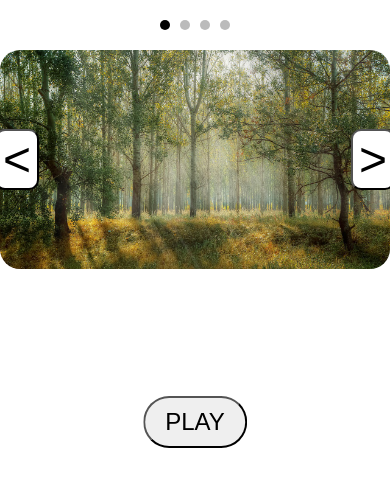
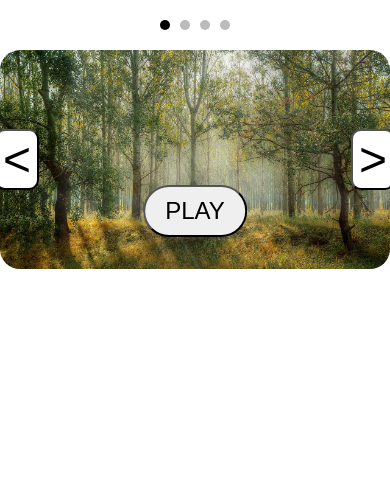
Before and after one commit to Nouster/simple_carousel, a plain HTML site: page index.html in a window 390 px wide. Both pictures are taken after a click on the element 165 px from the left and 25 px from the top of the page. Drawn offline with Linux system fonts and the light colour scheme.

Commit message:
media queries for small screens

```diff
--- a/css/style.css
+++ b/css/style.css
@@ -5,9 +5,9 @@ body{
 
 div.description{
   text-align: center;
-  font-size: 2.5rem;
+  font-size: 2rem;
   color: white;
-  text-transform: capitalize;
+  text-transform: uppercase;
   position: absolute;
   top: 70%;
   left: 50%;
@@ -73,3 +73,18 @@ button#play-pause {
 .dot.active {
   background-color: #030303;
 }
+
+@media screen and (max-width: 900px) {
+  button#play-pause {
+  position: absolute;
+  top: 25%;
+  left: 50%;
+  }
+  div.description{
+    position: absolute;
+    top: 40%;
+    left: 50%;
+    font-size: 1rem;
+  }
+
+}
--- a/index.html
+++ b/index.html
@@ -21,6 +21,6 @@
       <button class="control" id="prev">&lt;</button>
       <button class="control" id="next">&gt;</button>
     </div>
-    <div class="description">Forêt verdoyante</div>
+    <div class="description">Forêt verdoyante<br>Acheter l'image pour : <strong>200 €</strong></div>
   </body>
 </html>
--- a/js/main.js
+++ b/js/main.js
@@ -1,3 +1,4 @@
+// J'ai fait remonter toutes mes variables pour une meilleure lisibilité
 let description = document.querySelector("div.description");
 let previousButton = document.querySelector("#prev");
 let nextButton = document.querySelector("#next");
@@ -9,12 +10,12 @@ let intervalId;
 let dots = document.querySelectorAll("span.dot");
 let buttonsAnimation = document.querySelectorAll("button.control");
 
-
+// j'ai ajouté des informations en plus
 let imagesList = [
-  { src: "./img/1.jpg", alt: "Forêt verdoyante" },
-  { src: "./img/2.jpg", alt: "Montagne ensoleillée" },
-  { src: "./img/3.jpg", alt: "Campagne sepia" },
-  { src: "./img/4.jpg", alt: "Plage de galets" }
+  { src: "./img/1.jpg", alt: "Forêt verdoyante", prix: 200 },
+  { src: "./img/2.jpg", alt: "Montagne ensoleillée", prix: 100},
+  { src: "./img/3.jpg", alt: "Campagne sepia", prix: 400 },
+  { src: "./img/4.jpg", alt: "Plage de galets", prix: 250 }
 ];
 
 function startSlideshow() {
@@ -26,7 +27,7 @@ function startSlideshow() {
         currentIndex = 0;
       }
       myImage.src = imagesList[currentIndex].src;
-      description.innerHTML = imagesList[currentIndex].alt;
+      description.innerHTML =`${imagesList[currentIndex].alt}<br>Acheter l'image pour : <strong>${imagesList[currentIndex].prix} €</strong>`;
       myImage.style = "opacity: 0;";
       setTimeout(() => {
         myImage.style.transition = "opacity 1s ease-in-out";
@@ -54,6 +55,8 @@ playPauseButton.onclick = () => {
   }
 };
 
+
+
 nextButton.onclick = () => {
   if (isPlaying) {
     stopSlideshow();
@@ -63,7 +66,7 @@ nextButton.onclick = () => {
     currentIndex = 0;
   }
   myImage.src = imagesList[currentIndex].src;
-  description.innerHTML = imagesList[currentIndex].alt;
+  description.innerHTML = `${imagesList[currentIndex].alt}<br>Acheter l'image pour : <strong>${imagesList[currentIndex].prix} €</strong>`;
   updateDots();
 };
 
@@ -76,13 +79,14 @@ previousButton.onclick = () => {
     currentIndex = imagesList.length - 1;
   }
   myImage.src = imagesList[currentIndex].src;
-  description.innerHTML = imagesList[currentIndex].alt;
+  description.innerHTML = `${imagesList[currentIndex].alt}<br>Acheter l'image pour : <strong>${imagesList[currentIndex].prix} €</strong>`;
   updateDots();
 };
 
 function updateDots() {
   dots.forEach((dot, index) => {
     if (index === currentIndex) {
+      // la methode me renvoie une DOMTokenList qui me permet d'ajouter et d'enlever des class
       dot.classList.add("active");
     } else {
       dot.classList.remove("active");
@@ -98,7 +102,7 @@ function dotClick(event) {
   if (dotIndex !== -1) {
     currentIndex = dotIndex;
     myImage.src = imagesList[currentIndex].src;
-    description.innerHTML = imagesList[currentIndex].alt;
+    description.innerHTML = `${imagesList[currentIndex].alt}<br>Acheter l'image pour : <strong>${imagesList[currentIndex].prix} €</strong>`;
     updateDots();
   }
 }
@@ -108,7 +112,7 @@ dots.forEach((dot) => {
   dot.style = "cursor: pointer;";
 });
 
-
+// J'ai ajouté un autre écouteur d'évenement afin que la naviguation avec les boutons soit plus intuitive
 buttonsAnimation.forEach((v)=>{
   v.onmouseover = ()=>{
     v.style = "background-color: black; color: white; transform: scale(1.2);";
@@ -118,4 +122,5 @@ buttonsAnimation.forEach((v)=>{
   }
 });
 
+// Pour activer le premier dot par défaut
 dots[0].classList.add("active");
```
Also changed, not shown: 1 other file.
